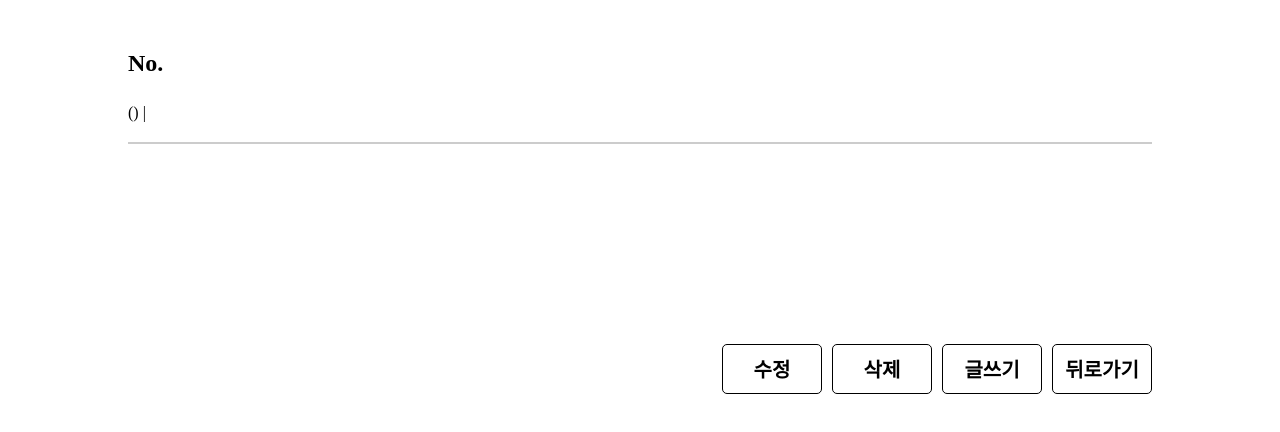
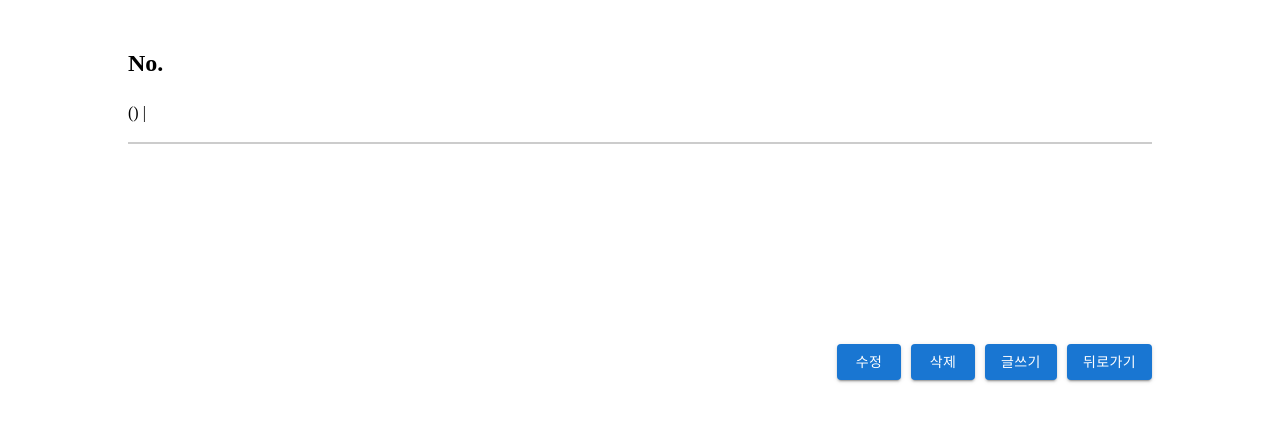
Before and after one commit to kwakhyun/anonymous-forum, a React (Create React App) app: page /detail/1 in a window 1280 px wide. Shown: the top 432 px of the page. Built offline with nearby package versions, Linux system fonts and the light colour scheme.

Commit message:
Design: Apply MainButton

```diff
--- a/src/pages/DetailPage.jsx
+++ b/src/pages/DetailPage.jsx
@@ -3,6 +3,7 @@ import { useParams, useNavigate } from "react-router-dom";
 import { useSelector, useDispatch } from "react-redux";
 import { deletePost } from "../redux/modules/postSlice";
 import styled from "styled-components";
+import Button from "../components/mainButton/MainButton";
 
 const DetailPage = () => {
   const params = useParams();
@@ -38,7 +39,7 @@ const DetailPage = () => {
       <hr />
       <p>{info.content}</p>
       <ButtonDiv>
-        <button
+        <Button
           onClick={() => {
             let input = prompt("비밀번호를 입력하세요.");
             if (input === info.password) {
@@ -51,8 +52,8 @@ const DetailPage = () => {
           }}
         >
           수정
-        </button>
-        <button
+        </Button>
+        <Button
           onClick={() => {
             let input = prompt("비밀번호를 입력하세요.");
             if (input === info.password) {
@@ -70,9 +71,9 @@ const DetailPage = () => {
           }}
         >
           삭제
-        </button>
-        <button onClick={() => navigate("/post")}>글쓰기</button>
-        <button onClick={() => navigate(-1)}>뒤로가기</button>
+        </Button>
+        <Button onClick={() => navigate("/post")}>글쓰기</Button>
+        <Button onClick={() => navigate(-1)}>뒤로가기</Button>
       </ButtonDiv>
     </DetailPageWrapper>
   );
@@ -104,6 +105,9 @@ const ButtonDiv = styled.div`
   justify-content: flex-end;
   margin-top: 200px;
   button {
+    margin-left: 10px;
+  }
+  /* button {
     width: 100px;
     height: 50px;
     margin-left: 10px;
@@ -118,7 +122,7 @@ const ButtonDiv = styled.div`
       background-color: #000;
       color: #fff;
     }
-  }
+  } */
 `;
 
 export default DetailPage;
--- a/src/pages/PostPage.jsx
+++ b/src/pages/PostPage.jsx
@@ -5,6 +5,7 @@ import { useDispatch } from "react-redux";
 import { addPost } from "../redux/modules/postSlice";
 import axios from "axios";
 import styled from "styled-components";
+import Button from "../components/mainButton/MainButton";
 
 const PostPage = () => {
   const title = useRef(null);
@@ -48,7 +49,7 @@ const PostPage = () => {
       <input ref={title} placeholder="제목" />
       <textarea ref={content} placeholder="내용" />
       <ButtonDiv>
-        <button
+        <Button
           onClick={() => {
             if (nickname.current.value === "") {
               alert("닉네임을 입력하세요.");
@@ -85,8 +86,8 @@ const PostPage = () => {
           }}
         >
           글 게시
-        </button>
-        <button onClick={() => navigate(-1)}>뒤로가기</button>
+        </Button>
+        <Button onClick={() => navigate(-1)}>뒤로가기</Button>
       </ButtonDiv>
     </PostPageStyle>
   );
@@ -127,6 +128,9 @@ const ButtonDiv = styled.div`
   justify-content: flex-end;
   margin-top: 20px;
   button {
+    margin-left: 10px;
+  }
+  /* button {
     width: 100px;
     height: 50px;
     margin-left: 10px;
@@ -141,7 +145,7 @@ const ButtonDiv = styled.div`
       background-color: #000;
       color: #fff;
     }
-  }
+  } */
 `;
 
 export default PostPage;
--- a/src/pages/UpdatePage.jsx
+++ b/src/pages/UpdatePage.jsx
@@ -3,6 +3,7 @@ import { useDispatch, useSelector } from "react-redux";
 import { useParams, useNavigate } from "react-router-dom";
 import { updatePost } from "../redux/modules/postSlice";
 import styled from "styled-components";
+import Button from "../components/mainButton/MainButton";
 
 const UpdatePage = () => {
   const title = useRef(null);
@@ -39,7 +40,7 @@ const UpdatePage = () => {
         <textarea defaultValue={info.content} ref={content} />
       </div>
       <ButtonDiv>
-        <button
+        <Button
           onClick={() => {
             if (title.current.value === "") {
               alert("제목을 입력해주세요.");
@@ -63,14 +64,14 @@ const UpdatePage = () => {
           }}
         >
           등록
-        </button>
-        <button
+        </Button>
+        <Button
           onClick={() => {
             if (window.confirm("수정을 취소하시겠습니까?")) navigate(-1);
           }}
         >
           취소
-        </button>
+        </Button>
       </ButtonDiv>
     </UpdatePageStyle>
   );
@@ -105,6 +106,9 @@ const ButtonDiv = styled.div`
   justify-content: flex-end;
   margin-top: 20px;
   button {
+    margin-left: 10px;
+  }
+  /* button {
     width: 100px;
     height: 50px;
     margin-left: 10px;
@@ -119,7 +123,7 @@ const ButtonDiv = styled.div`
       background-color: #000;
       color: #fff;
     }
-  }
+  } */
 `;
 
 export default UpdatePage;
```
